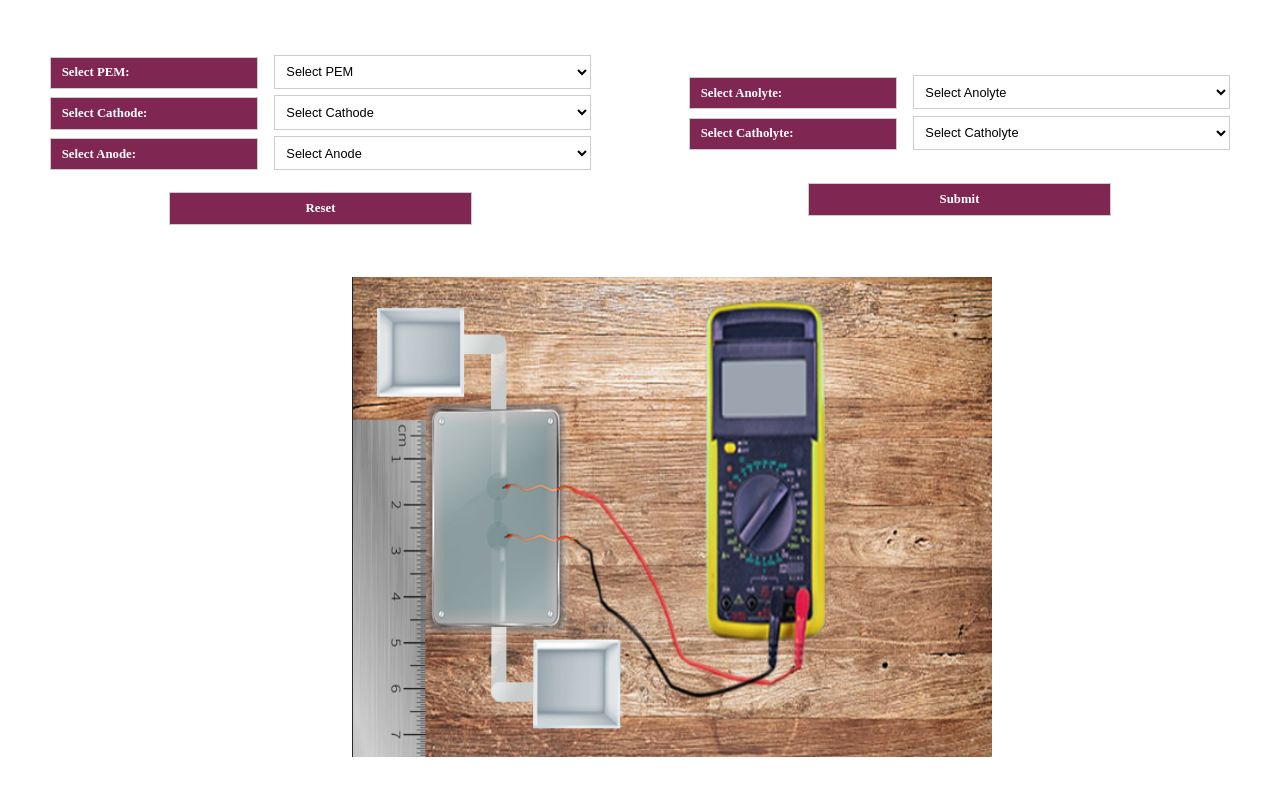
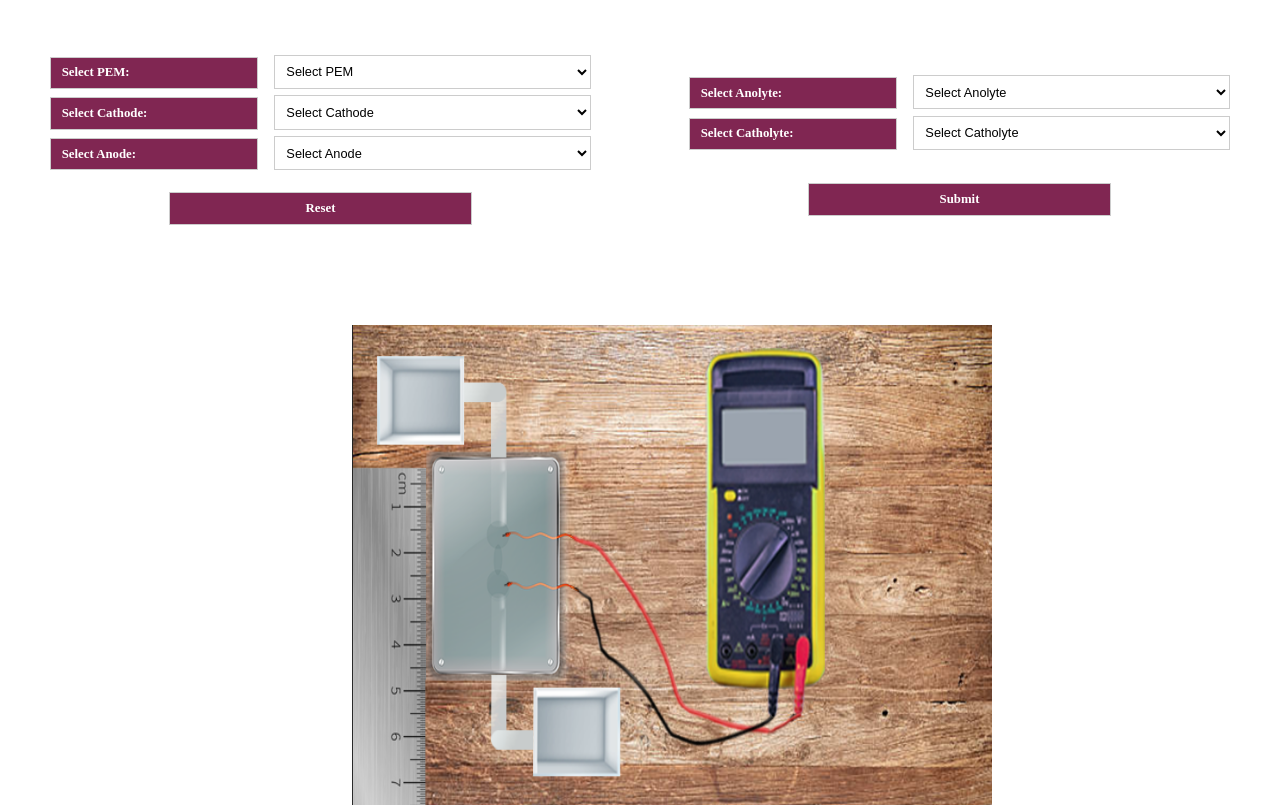
Before and after one commit to virtual-labs/exp-microfluidic-mfc-au, a plain HTML site: page experiment/simulation/index.html in a window 1280 px wide. Shown: the part 91-896 px from the top of the page. Before the commit the page ends 848 px from the top, so only its background shows below. Drawn offline with Linux system fonts and the light colour scheme.

Commit message:
Update index.html

```diff
--- a/experiment/simulation/index.html
+++ b/experiment/simulation/index.html
@@ -71,7 +71,7 @@
         #center {
             float: center;
             left:27.5%;
-            top:46%;
+            top:52%;
             position: absolute;
 
         }
```
